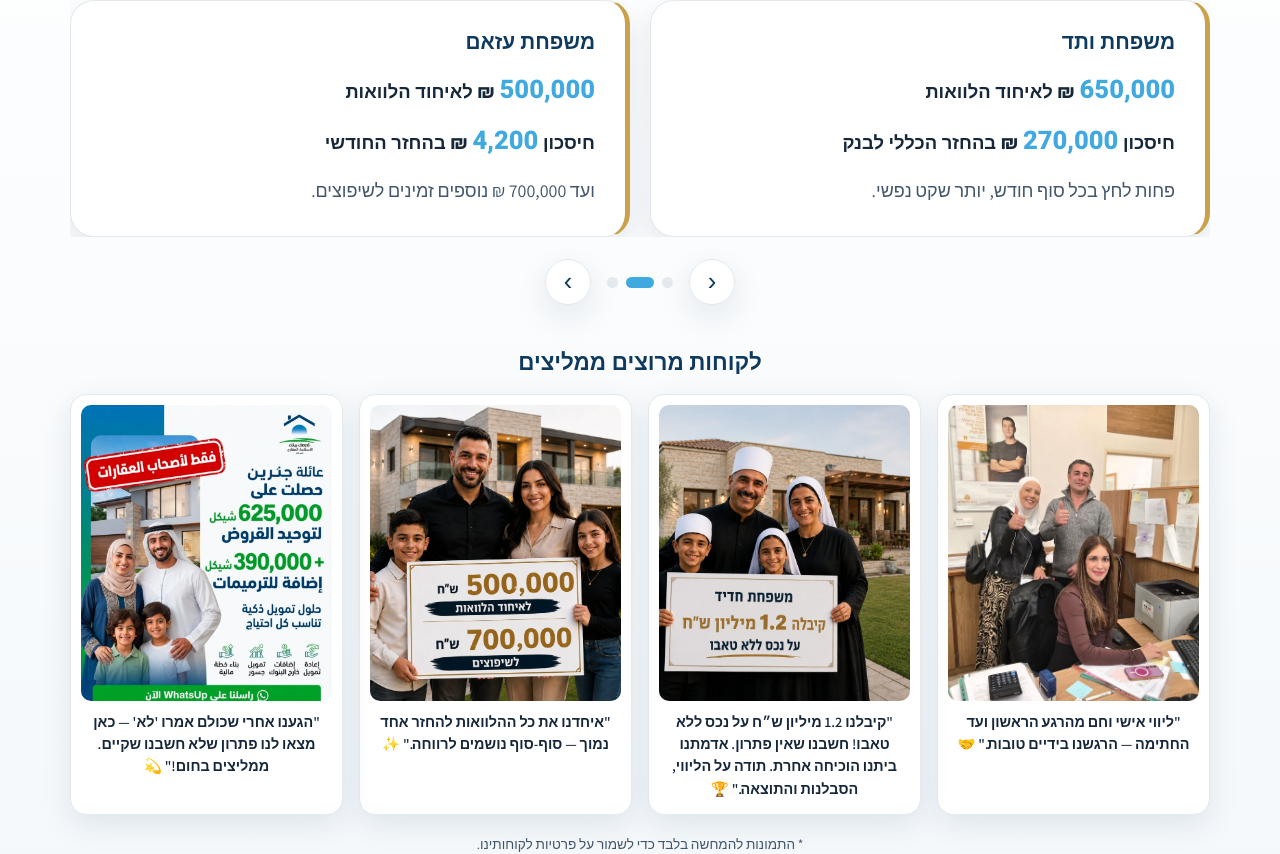
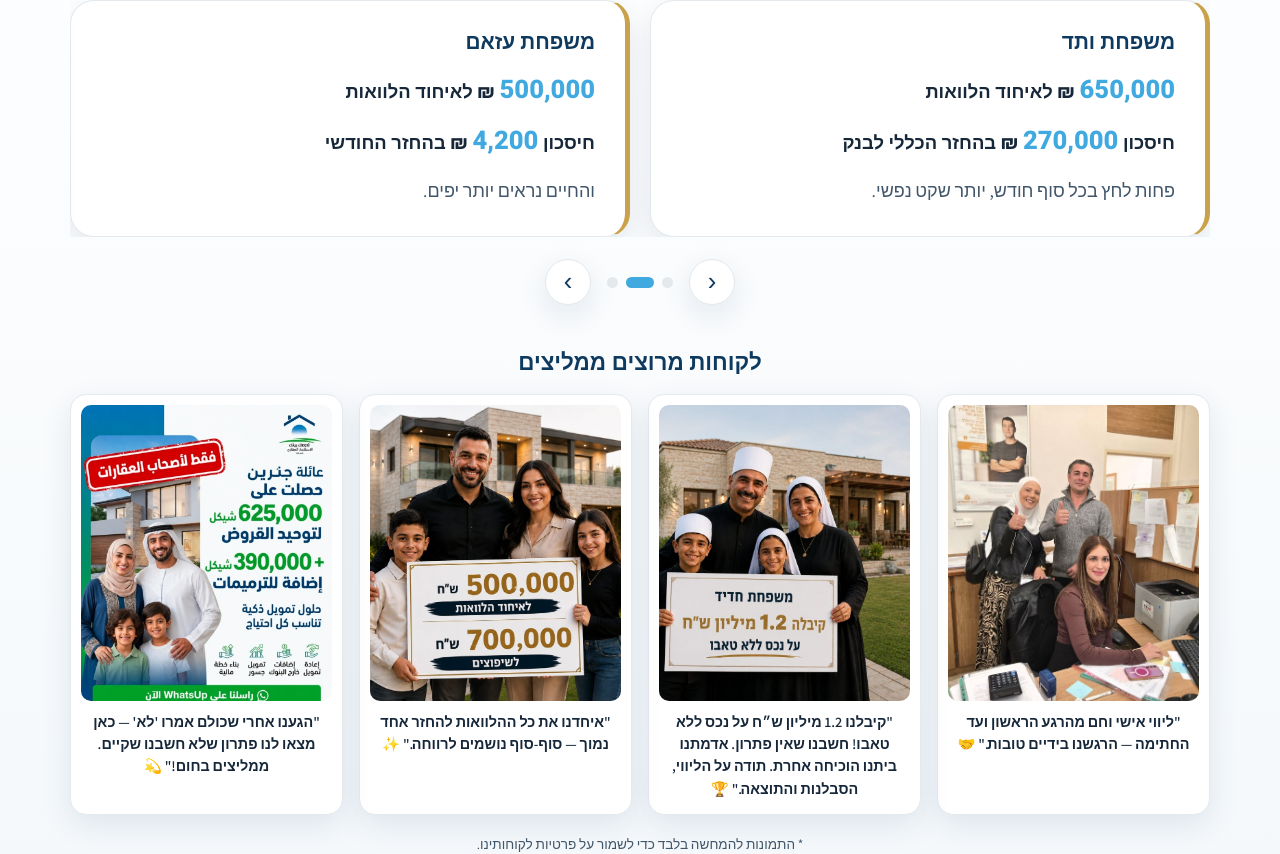
Before and after one commit to oneloanschat-sketch/AdmatenuHomePage, a plain HTML site: page index.html in a window 1280 px wide. Shown: the part 5669-6523 px from the top of the page. Drawn offline with Linux system fonts and the light colour scheme.

Commit message:
Update Azam family story text to 'והחיים נראים יותר יפים'

```diff
--- a/index.html
+++ b/index.html
@@ -461,7 +461,7 @@
           <h3>משפחת עזאם</h3>
           <p class="story-line"><span class="amount" data-count="500000">0</span> ₪ לאיחוד הלוואות</p>
           <p class="story-line">חיסכון <span class="amount" data-count="4200">0</span> ₪ בהחזר החודשי</p>
-          <p class="story-text">ועד 700,000 ₪ נוספים זמינים לשיפוצים.</p>
+          <p class="story-text">והחיים נראים יותר יפים.</p>
         </article>
 
         <article class="story reveal">
@@ -734,7 +734,7 @@
   <div class="footer-legal">
     <div class="container">
       <p>אדמתנו ביתנו בע"מ — משכנתאות, הלוואות ופתרונות מימון לעסקים. אין באמור התחייבות למתן אשראי; הכל בכפוף לבדיקה, לתנאי ולאישור החברה והגורם המממן. אי-עמידה בפירעון ההלוואה עלולה לגרור ריבית פיגורים והליכי הוצאה לפועל.</p>
-
+      <p class="credit">האתר עוצב פותח ויושם ע"י ספירלי מערכות מידע בע"מ</p>
     </div>
   </div>
 </footer>
```
